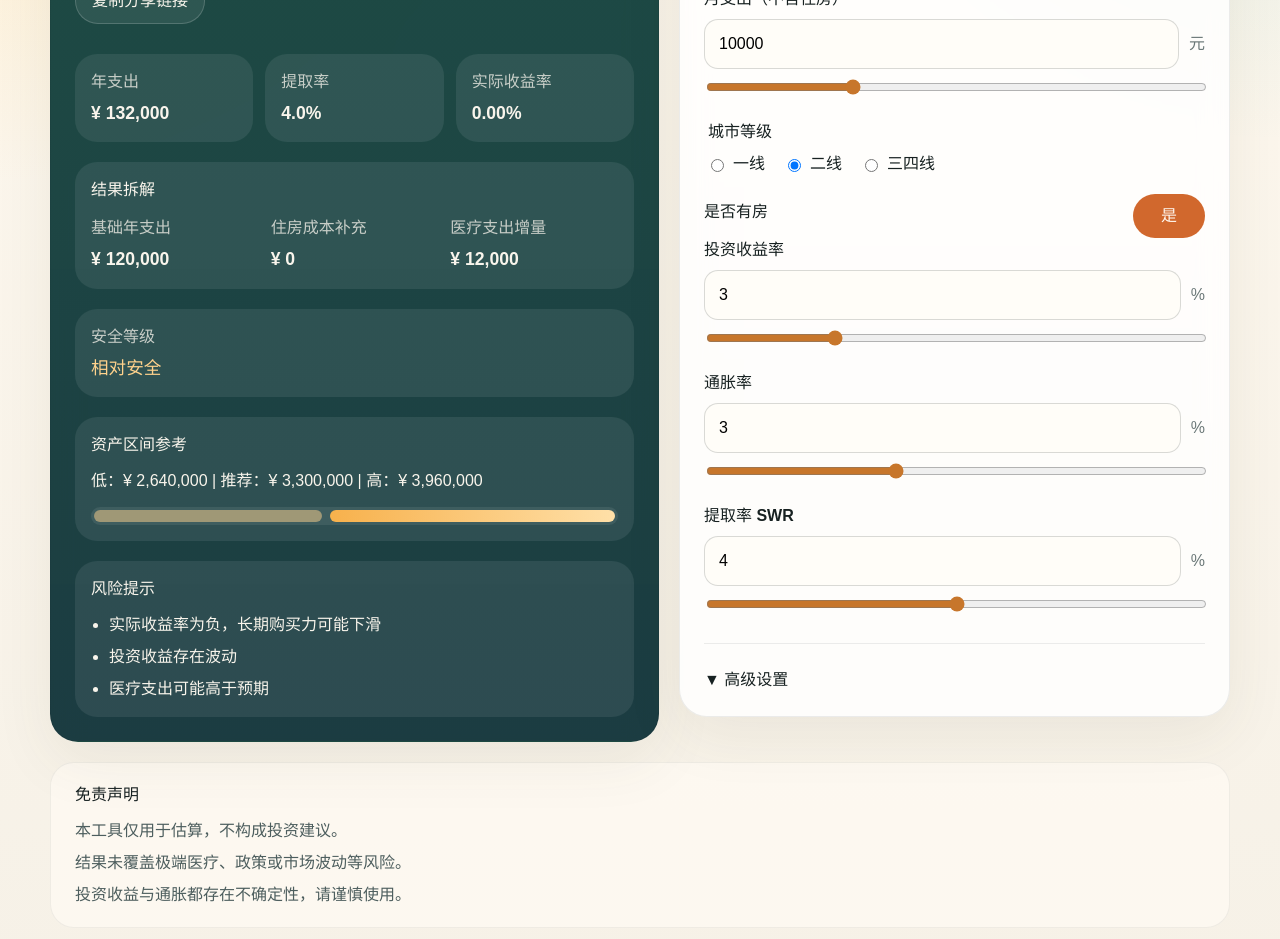
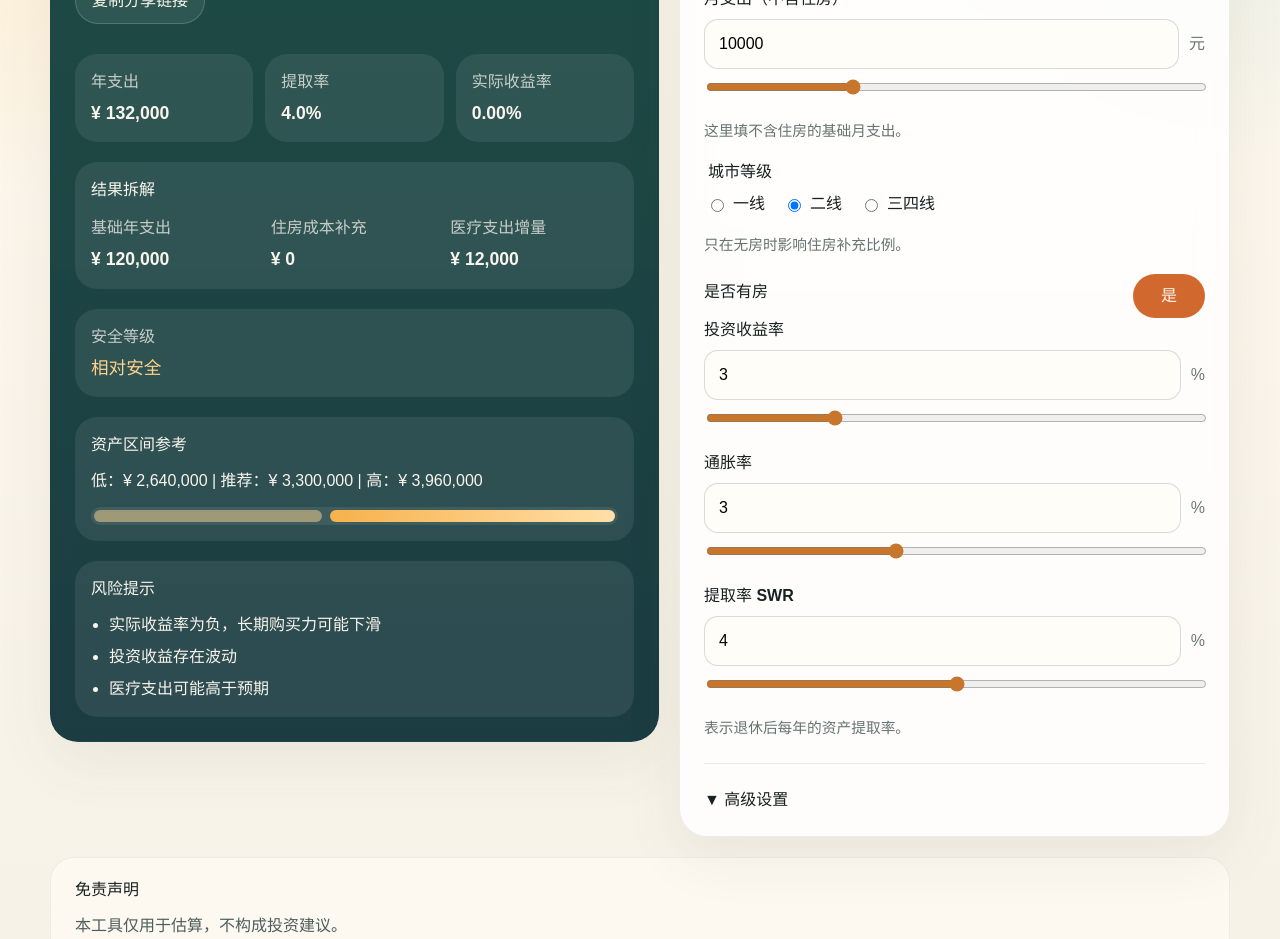
Before and after one commit to cholf5/fire-cn-calculator, a React (Vite) app: page / in a window 1280 px wide. Shown: the part 380-1319 px from the top of the page. Built offline with nearby package versions, Linux system fonts and the light colour scheme.

Commit message:
feat: add input parameter hints

```diff
--- a/src/components/AdvancedInputs.tsx
+++ b/src/components/AdvancedInputs.tsx
@@ -34,6 +34,7 @@ export function AdvancedInputs({ values, onChange }: AdvancedInputsProps) {
             suffix="%"
             onChange={(value) => onChange("medicalExpenseRatio", value / 100)}
           />
+          <p className="field-hint">会按比例抬高年支出估算。</p>
 
           <NumberField
             label="租金增长率"
--- a/src/components/BasicInputs.tsx
+++ b/src/components/BasicInputs.tsx
@@ -25,6 +25,7 @@ export function BasicInputs({ values, onChange }: BasicInputsProps) {
         suffix="元"
         onChange={(value) => onChange("monthlyBaseExpense", value)}
       />
+      <p className="field-hint">这里填不含住房的基础月支出。</p>
 
       <fieldset className="field radio-group">
         <legend className="field-label">城市等级</legend>
@@ -58,6 +59,7 @@ export function BasicInputs({ values, onChange }: BasicInputsProps) {
           </label>
         </div>
       </fieldset>
+      <p className="field-hint">只在无房时影响住房补充比例。</p>
 
       <label className="toggle-row">
         <span className="field-label">是否有房</span>
@@ -99,6 +101,7 @@ export function BasicInputs({ values, onChange }: BasicInputsProps) {
         suffix="%"
         onChange={(value) => onChange("swr", value / 100)}
       />
+      <p className="field-hint">表示退休后每年的资产提取率。</p>
     </section>
   );
 }
```
Also changed, not shown: 1 other file (tests, documents, lock files or other folders).
